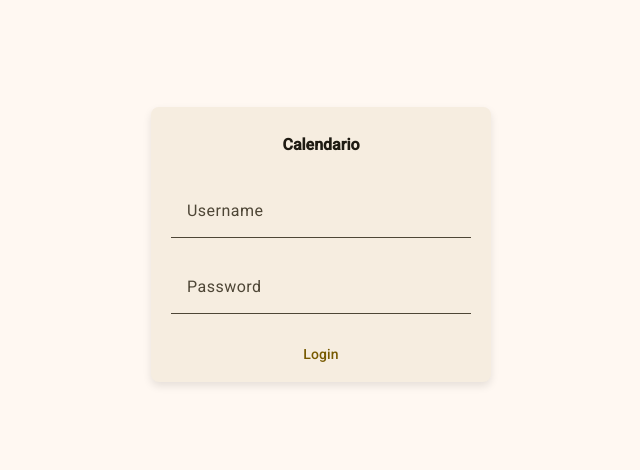
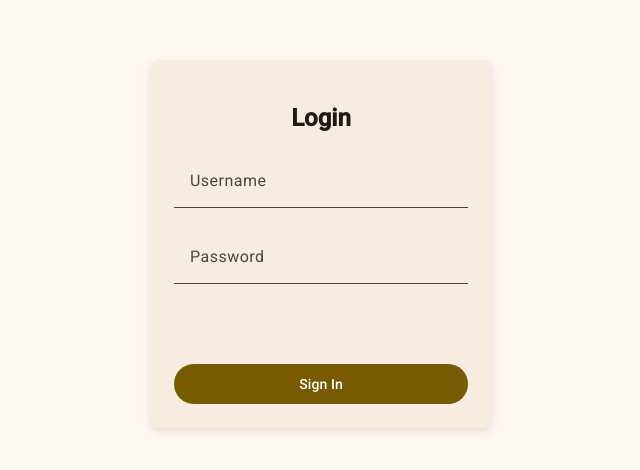
Before and after one commit to dorade3000/calendario, an Angular app in the folder frontend/: page / in a window 1280 px wide. Shown: the part 156-626 px from the top of the page, without its empty margins (319-959 px from the left). Built offline with nearby package versions, Linux system fonts and the light colour scheme.

Commit message:
login field optisch etwas angepasst

```diff
--- a/frontend/src/app/features/login-page/login.component.html
+++ b/frontend/src/app/features/login-page/login.component.html
@@ -1,8 +1,8 @@
 <div class="page-container">
   <div class="login-container">
-    <h4>Calendario</h4>
+    <div class="headline-and-form-fields">
+      <h2>Login</h2>
 
-    <div class="login-form">
       <mat-form-field class="login-field">
         <mat-label>Username</mat-label>
         <input type="text" matInput>
@@ -11,7 +11,7 @@
         <mat-label>Password</mat-label>
         <input type="password" matInput>
       </mat-form-field>
-      <button mat-button>Login</button>
     </div>
+    <button mat-flat-button>Sign In</button>
   </div>
 </div>
--- a/frontend/src/app/features/login-page/login.component.scss
+++ b/frontend/src/app/features/login-page/login.component.scss
@@ -8,26 +8,26 @@
 	.login-container {
 		background: var(--mat-sys-surface-container);
 		color: var(--mat-sys-on-surface);
-		min-width: 340px;
-		min-height: 275px;
 		border-radius: 8px;
 		box-shadow: 0 4px 8px rgba(0, 0, 0, 0.1);
+		min-height: 320px;
+		min-width: 294px;
+		padding: 24px;
 		display: flex;
 		flex-direction: column;
-		align-items: center;
-		justify-content: space-evenly;
-		.login-form {
+		justify-content: space-between;
+		.headline-and-form-fields {
 			display: flex;
 			flex-direction: column;
 			align-items: center;
-			justify-content: center;
+
 			.login-field {
-				min-width: 300px;
 				width: 100%;
 				@include mat.form-field-overrides((
-								filled-container-color: transparent,
+								filled-container-color: transparent
 				));
 			}
+
 		}
 	}
 }
```
